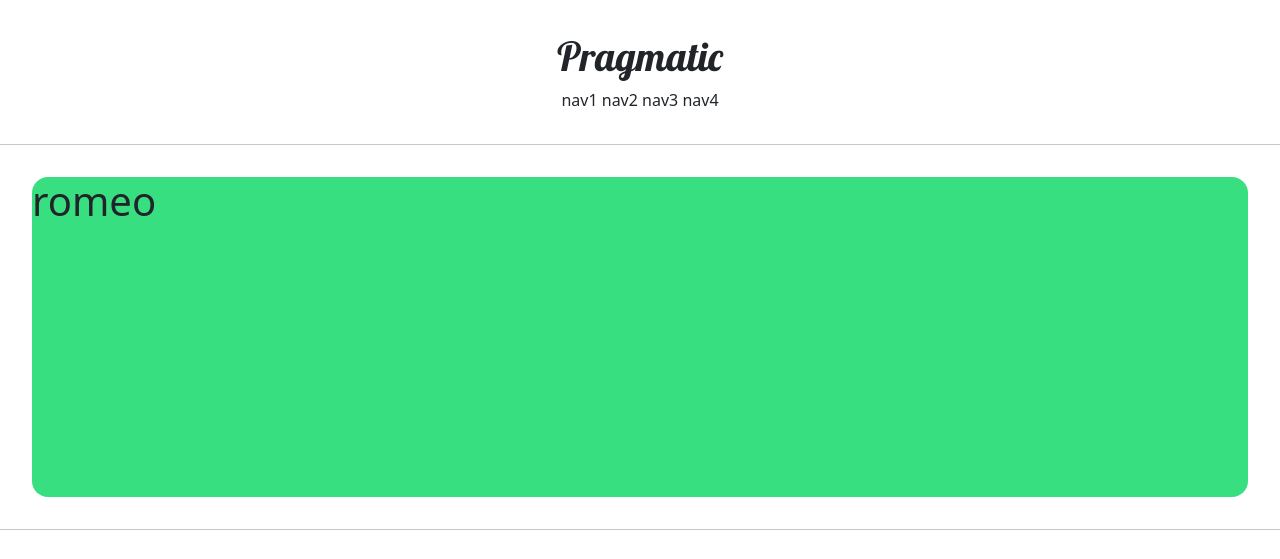
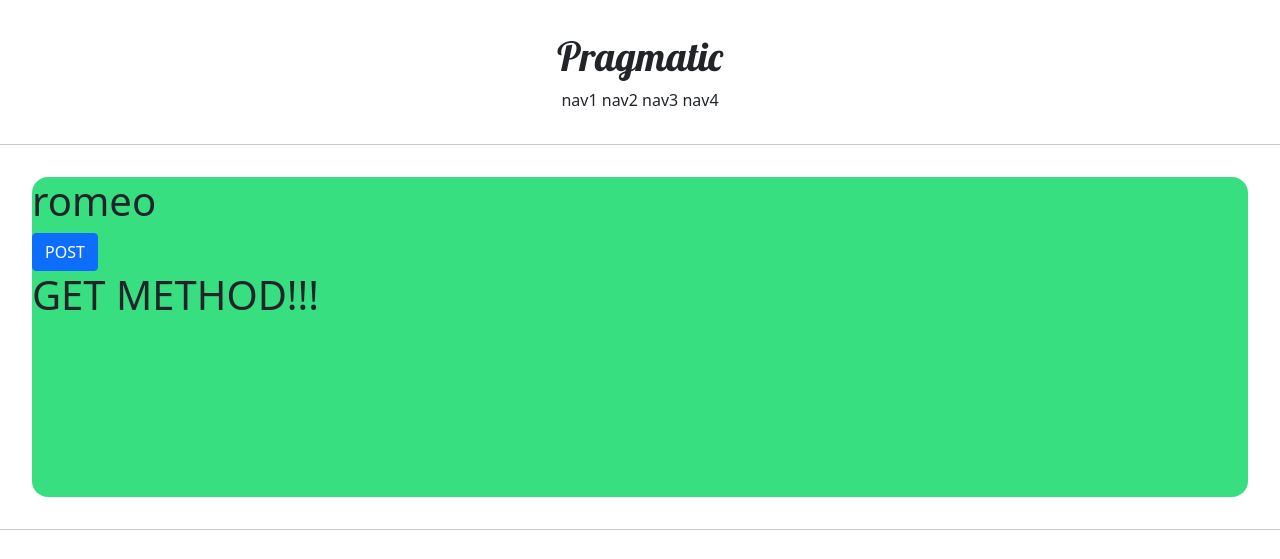
Before and after one commit to baobab-man/django-pragmatic, a Django app: page /account/romeo/ in a window 1280 px wide. Shown: the top 559 px of the page. Run offline with Django 3.2, Linux system fonts and the light colour scheme.

Commit message:
008 http, get, post

```diff
--- a/account_app/templates/account_app/romeo.html
+++ b/account_app/templates/account_app/romeo.html
@@ -6,6 +6,16 @@
         <h1>
             romeo
         </h1>
+
+        <form action="/account/romeo/" method="post">
+            {% csrf_token %}
+            <input type="submit" class="btn btn-primary" value="POST">
+        </form>
+
+        <h1>
+            {{ text }}
+        </h1>
+
     </div>
 
 {% endblock %}
--- a/account_app/views.py
+++ b/account_app/views.py
@@ -5,4 +5,9 @@ from django.shortcuts import render
 
 
 def romeo(request):
-    return render(request, 'account_app/romeo.html')
+
+    if request.method == "POST":
+        return render(request, 'account_app/romeo.html', context={'text': 'POST METHOD!!!'})
+    else:
+        return render(request, 'account_app/romeo.html',
+                      context={'text': 'GET METHOD!!!'})
```
